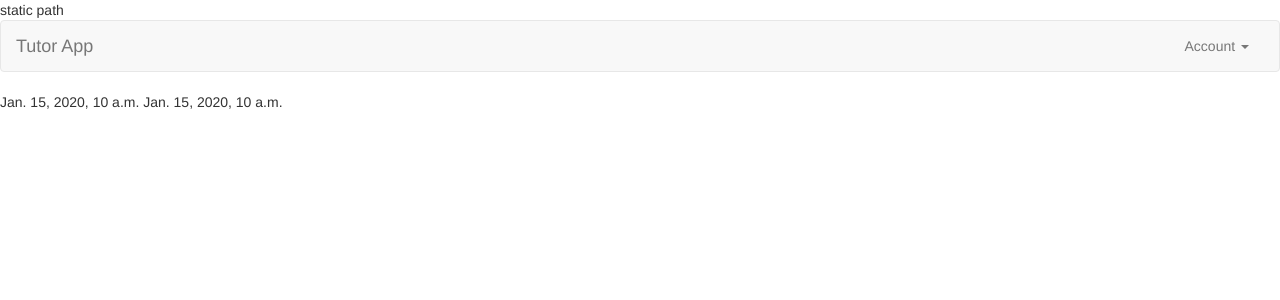
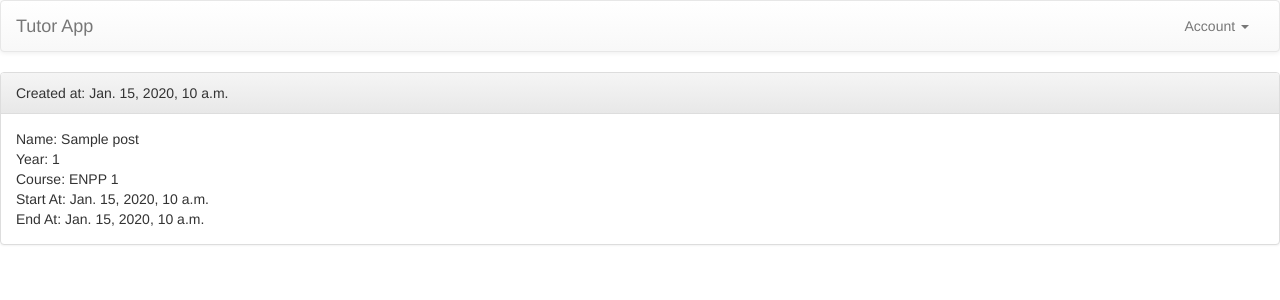
Before and after one commit to jjeon96/tutor-webapp, a Django app: page /post/1/ in a window 1280 px wide. Shown: the top 300 px of the page. Run offline with Django 3.2, Linux system fonts and the light colour scheme; tables that the repository leaves empty hold one stand-in row (values such as "Sample post"); some libraries are stand-ins or nearby versions.

Commit message:
Minor fix in model.py

```diff
--- a/templates/base.html
+++ b/templates/base.html
@@ -6,10 +6,11 @@
         <meta charset="utf-8">
         <meta name="viewport" content="width=device-width, initial-scale=1.0">
             <title>Tutor App</title>
-            static path
-            <link href="{% static 'css/bootstrap.min.css' %}" rel="stylesheet">
-{#            <link rel="stylesheet" href="//maxcdn.bootstrapcdn.com/bootstrap/3.2.0/css/bootstrap.min.css">#}
-{#            <link rel="stylesheet" href="//maxcdn.bootstrapcdn.com/bootstrap/3.2.0/css/bootstrap-theme.min.css">#}
+            {#static path#}
+{#            <link href="{% static 'css/bootstrap.min.css' %}" rel="stylesheet">#}
+            {#web path#}
+            <link rel="stylesheet" href="//maxcdn.bootstrapcdn.com/bootstrap/3.2.0/css/bootstrap.min.css">
+            <link rel="stylesheet" href="//maxcdn.bootstrapcdn.com/bootstrap/3.2.0/css/bootstrap-theme.min.css">
             <script src = "{% static 'js/jquery.min.js' %}"></script>
             <script src = "{% static 'js/bootstrap.min.js' %}"></script>
     </head>
--- a/templates/post_detail.html
+++ b/templates/post_detail.html
@@ -1,8 +1,16 @@
 {% extends 'base.html' %}
 
 {% block content %}
-    <div>
-        {{ post.start_at }}
-        {{ post.end_at }}
+    <div class="panel panel-default">
+        <div class="panel-heading">
+            Created at: {{ post.created_at }}
+        </div>
+        <div class="panel-body">
+            Name: {{ post.name }}<br>
+            Year: {{ post.year }}<br>
+            Course: {{ post.course_name }} {{ post.course_number }}<br>
+            Start At: {{ post.start_at }}<br>
+            End At: {{ post.end_at }}<br>
+        </div>
     </div>
 {% endblock %}
--- a/tutorapp/models.py
+++ b/tutorapp/models.py
@@ -4,17 +4,10 @@ from django.utils import timezone
 
 # Create your models here.
 
-YEAR_CHOICES = (
-    ('1', '1'),
-    ('2', '2'),
-    ('3', '3'),
-    ('4', '4'),
-)
-
 
 class Post(models.Model):
     name = models.CharField(max_length=100)
-    year = models.CharField(max_length=1, choices=YEAR_CHOICES)
+    year = models.CharField(max_length=1, choices=tuple((str(x), str(x)) for x in range(1,5)))
     course_name = models.CharField(max_length=50, choices=COURSE_CHOICES)
     course_number = models.IntegerField()
     start_at = models.DateTimeField(default=timezone.now)
```
